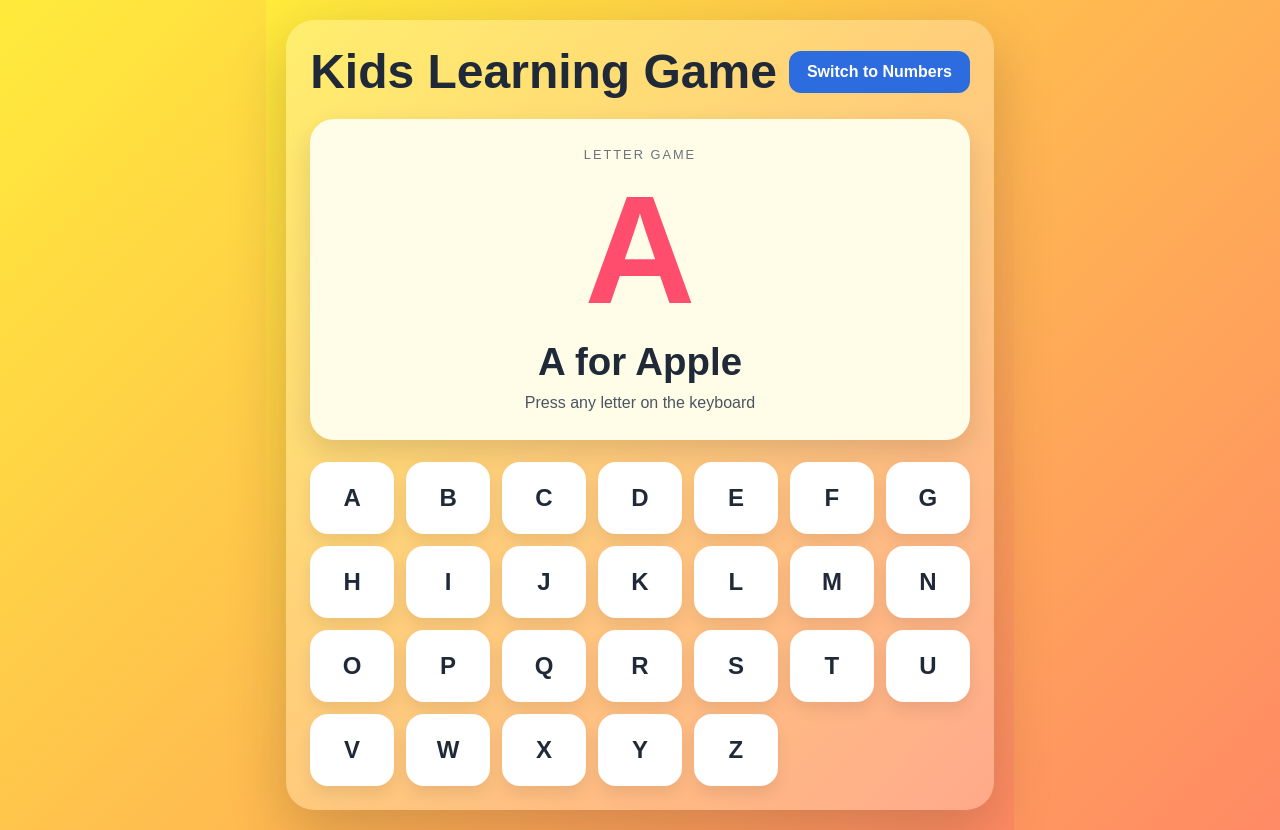
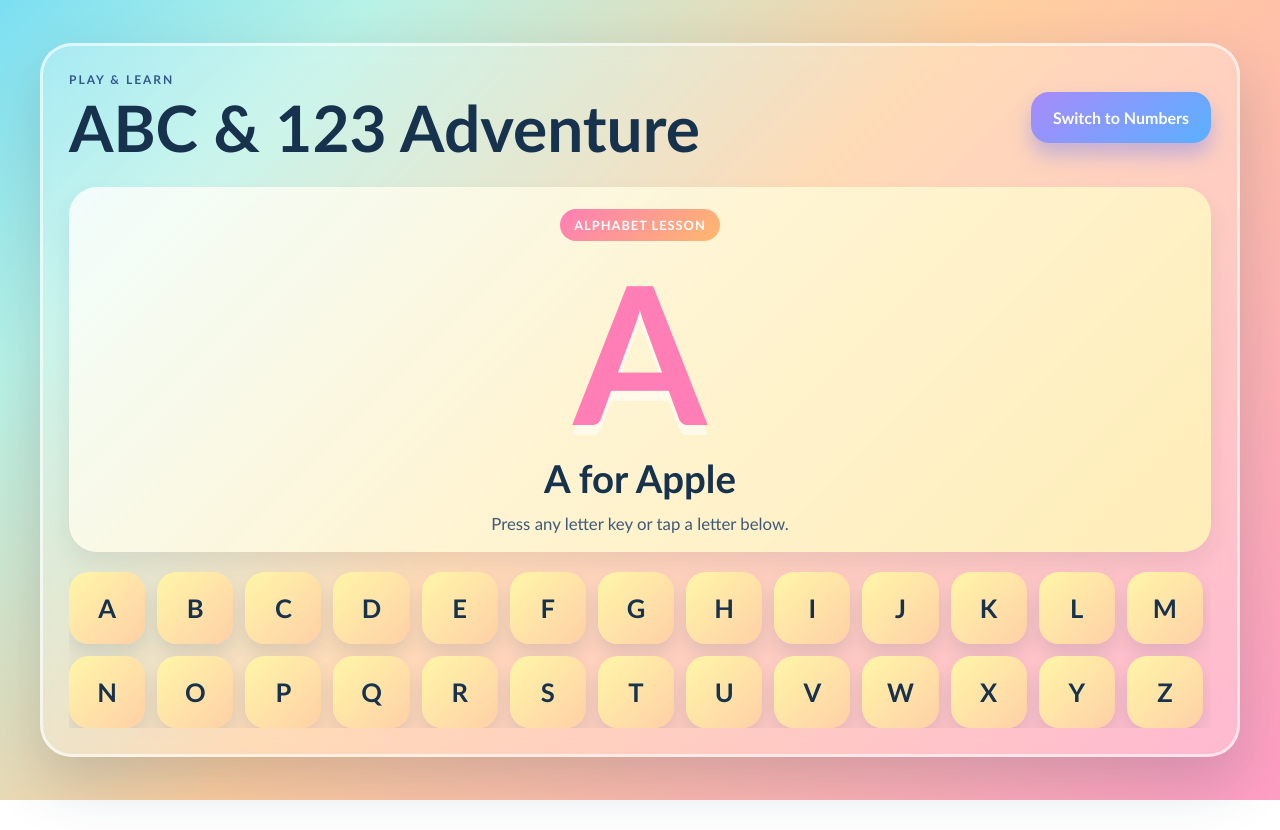
Before and after one commit to anup6191/alphabet-kids-game, a React (Vite) app: page / in a window 1280 px wide. After the commit the page ends 800 px from the top, so only its background shows below. Built offline with nearby package versions, Linux system fonts and the light colour scheme.

Commit message:
Add colorful kid-focused layout, animated alphabet/number cards, sound effects, and spoken words for interactive learning.

```diff
--- a/src/App.css
+++ b/src/App.css
@@ -1,11 +1,14 @@
 :root {
-  --bg1: #ffeb3b;
-  --bg2: #ff8a65;
-  --card: #fffde7;
-  --primary: #2d6cdf;
-  --secondary: #ff4d6d;
-  --text: #1f2937;
-  --shadow: rgba(0, 0, 0, 0.18);
+  --sky: #79d9ff;
+  --peach: #ffb86c;
+  --pink: #ff7eb6;
+  --yellow: #ffe66d;
+  --green: #7fe7a7;
+  --purple: #a78bfa;
+  --blue: #5ab0ff;
+  --text: #17324d;
+  --card: rgba(255, 255, 255, 0.7);
+  --shadow: rgba(24, 57, 83, 0.2);
 }
 
 * {
@@ -15,23 +18,19 @@
 html, body, #root {
   margin: 0;
   min-height: 100%;
-  font-family: Arial, Helvetica, sans-serif;
-  background: linear-gradient(135deg, var(--bg1), var(--bg2));
+  font-family: 'Arial Rounded MT Bold', 'Trebuchet MS', sans-serif;
+  background: linear-gradient(135deg, #7bdff2 0%, #b8f2e6 18%, #ffcf9f 48%, #ff9ec4 100%);
 }
 
 body {
   min-height: 100vh;
-  display: flex;
-  align-items: center;
-  justify-content: center;
 }
 
 button {
   font: inherit;
 }
 
-.app {
-  width: 100%;
+.app-shell {
   min-height: 100vh;
   display: flex;
   align-items: center;
@@ -40,98 +39,177 @@ button {
 }
 
 .container {
-  width: min(1100px, 100%);
+  width: min(1200px, 100%);
   background: rgba(255, 255, 255, 0.25);
-  border-radius: 28px;
-  padding: 24px;
-  box-shadow: 0 22px 60px var(--shadow);
+  backdrop-filter: blur(10px);
+  border: 3px solid rgba(255, 255, 255, 0.6);
+  border-radius: 32px;
+  padding: 26px;
+  box-shadow: 0 25px 60px var(--shadow);
 }
 
 .topbar {
   display: flex;
+  align-items: center;
   justify-content: space-between;
-  align-items: center;
-  gap: 12px;
-  margin-bottom: 20px;
+  gap: 18px;
+  margin-bottom: 24px;
+}
+
+.mini-title {
+  margin: 0 0 6px;
+  text-transform: uppercase;
+  letter-spacing: 2px;
+  font-size: 0.75rem;
+  color: #30588a;
+  font-weight: 700;
 }
 
 h1 {
   margin: 0;
-  color: #1f2937;
-  font-size: clamp(2rem, 4vw, 3rem);
+  color: var(--text);
+  font-size: clamp(2.2rem, 5vw, 4rem);
+  line-height: 1.1;
 }
 
 .mode-button {
-  background: var(--primary);
+  border: none;
+  border-radius: 18px;
+  background: linear-gradient(135deg, var(--purple), var(--blue));
   color: white;
-  border: none;
-  border-radius: 12px;
-  padding: 12px 18px;
-  font-weight: 700;
+  font-weight: 800;
+  padding: 16px 22px;
+  font-size: 1rem;
   cursor: pointer;
+  box-shadow: 0 12px 20px rgba(91, 112, 255, 0.35);
+  transition: transform 0.2s ease, box-shadow 0.2s ease;
 }
 
-.card {
-  background: var(--card);
-  border-radius: 24px;
-  padding: 28px 20px;
-  text-align: center;
-  box-shadow: 0 12px 28px rgba(0,0,0,0.12);
+.mode-button:hover {
+  transform: translateY(-2px) scale(1.02);
+  box-shadow: 0 18px 24px rgba(91, 112, 255, 0.45);
 }
 
-.label {
-  margin: 0;
-  color: #6b7280;
-  text-transform: uppercase;
-  letter-spacing: 2px;
-  font-size: 0.8rem;
+.game-panel {
+  display: flex;
+  flex-direction: column;
+  gap: 20px;
 }
 
-.big-letter {
-  font-size: clamp(5rem, 12vw, 12rem);
-  font-weight: 900;
-  color: var(--secondary);
-  line-height: 1;
-  margin: 12px 0;
+.display-card {
+  background: linear-gradient(135deg, rgba(255,255,255,0.78), rgba(255,245,180,0.85));
+  border-radius: 28px;
+  padding: 22px 20px 18px;
+  text-align: center;
+  box-shadow: 0 12px 25px rgba(20, 40, 70, 0.08);
+  animation: bounceIn 0.5s ease;
 }
 
-.word {
-  font-size: clamp(1.5rem, 3vw, 2.5rem);
-  color: var(--text);
-  font-weight: 700;
+.tag {
+  display: inline-block;
+  background: linear-gradient(135deg, var(--pink), var(--peach));
+  color: white;
+  border-radius: 999px;
+  padding: 8px 14px;
+  font-size: 0.8rem;
+  font-weight: 800;
+  letter-spacing: 1px;
+  text-transform: uppercase;
 }
 
-.hint {
-  margin-top: 10px;
-  color: #4b5563;
-  font-size: 1rem;
+.big-item {
+  font-size: clamp(5rem, 15vw, 12rem);
+  font-weight: 900;
+  line-height: 1;
+  color: var(--pink);
+  text-shadow: 0 10px 0 rgba(255, 255, 255, 0.55);
+  margin: 14px 0 8px;
+  animation: pop 0.3s ease;
 }
 
-.grid {
+.word-line {
+  font-size: clamp(1.6rem, 3vw, 2.8rem);
+  font-weight: 800;
+  color: var(--text);
+}
+
+.helper-text {
+  margin: 12px 0 0;
+  color: #3d5879;
+  font-size: 1.05rem;
+}
+
+.tile-grid {
   display: grid;
   grid-template-columns: repeat(auto-fit, minmax(72px, 1fr));
   gap: 12px;
-  margin-top: 22px;
+  max-height: 520px;
+  overflow-y: auto;
+  padding-right: 8px;
+}
+
+.tile-grid::-webkit-scrollbar {
+  width: 8px;
+}
+
+.tile-grid::-webkit-scrollbar-thumb {
+  background: rgba(120, 165, 255, 0.6);
+  border-radius: 15px;
 }
 
 .tile {
   border: none;
+  border-radius: 20px;
   min-height: 72px;
-  border-radius: 18px;
-  background: white;
+  font-size: clamp(1.3rem, 2vw, 2rem);
+  font-weight: 900;
   color: var(--text);
-  font-size: 1.5rem;
-  font-weight: 800;
   cursor: pointer;
-  transition: transform 0.2s ease, box-shadow 0.2s ease;
-  box-shadow: 0 8px 16px rgba(0,0,0,0.08);
+  box-shadow: 0 10px 18px rgba(19, 57, 92, 0.12);
+  transition: transform 0.15s ease, box-shadow 0.15s ease, filter 0.15s ease;
+  animation: floatIn 0.35s ease;
 }
 
 .tile:hover {
-  transform: translateY(-3px);
-  box-shadow: 0 12px 25px rgba(0,0,0,0.18);
+  transform: translateY(-4px) scale(1.03);
+  filter: brightness(1.05);
 }
 
-.tile.number {
-  background: #e0f2fe;
+.letter-tile {
+  background: linear-gradient(135deg, #fff6a7, #ffd0a7);
 }
+
+.number-tile {
+  background: linear-gradient(135deg, #d9f99d, #b9fbc0);
+}
+
+@keyframes pop {
+  0% { transform: scale(0.7); opacity: 0.4; }
+  100% { transform: scale(1); opacity: 1; }
+}
+
+@keyframes floatIn {
+  0% { transform: translateY(12px); opacity: 0; }
+  100% { transform: translateY(0); opacity: 1; }
+}
+
+@keyframes bounceIn {
+  0% { transform: scale(0.9); opacity: 0.5; }
+  60% { transform: scale(1.03); opacity: 1; }
+  100% { transform: scale(1); }
+}
+
+@media (max-width: 700px) {
+  .container {
+    padding: 18px;
+  }
+
+  .topbar {
+    flex-direction: column;
+    align-items: flex-start;
+  }
+
+  .mode-button {
+    width: 100%;
+  }
+}
--- a/src/App.jsx
+++ b/src/App.jsx
@@ -1,4 +1,4 @@
-import { useMemo, useState, useEffect } from 'react'
+import { useEffect, useMemo, useState } from 'react'
 
 const letterMap = {
   a: 'Apple',
@@ -39,7 +39,41 @@ const numberWords = {
   7: 'Seven',
   8: 'Eight',
   9: 'Nine',
-  10: 'Ten'
+  10: 'Ten',
+  11: 'Eleven',
+  12: 'Twelve',
+  13: 'Thirteen',
+  14: 'Fourteen',
+  15: 'Fifteen',
+  16: 'Sixteen',
+  17: 'Seventeen',
+  18: 'Eighteen',
+  19: 'Nineteen',
+  20: 'Twenty'
+}
+
+const allLetters = Object.keys(letterMap).map((key) => key.toUpperCase())
+const allNumbers = Array.from({ length: 100 }, (_, i) => i + 1)
+
+function playTone(frequency = 440, duration = 0.24, volume = 0.04) {
+  const AudioCtx = window.AudioContext || window.webkitAudioContext
+  if (!AudioCtx) return
+
+  const context = new AudioCtx()
+  const oscillator = context.createOscillator()
+  const gainNode = context.createGain()
+
+  oscillator.type = 'triangle'
+  oscillator.frequency.value = frequency
+
+  gainNode.gain.value = volume
+  oscillator.connect(gainNode)
+  gainNode.connect(context.destination)
+
+  oscillator.start()
+  oscillator.stop(context.currentTime + duration)
+
+  oscillator.onended = () => context.close()
 }
 
 function speakText(text) {
@@ -50,6 +84,7 @@ function speakText(text) {
   utterance.lang = 'en-US'
   utterance.rate = 0.9
   utterance.pitch = 1.2
+  utterance.volume = 1
   window.speechSynthesis.speak(utterance)
 }
 
@@ -58,12 +93,21 @@ function App() {
   const [currentKey, setCurrentKey] = useState('A')
   const [currentWord, setCurrentWord] = useState('Apple')
 
-  const letters = useMemo(
-    () => Object.keys(letterMap).map((key) => key.toUpperCase()),
-    []
-  )
+  const letters = useMemo(() => allLetters, [])
+  const numbers = useMemo(() => allNumbers, [])
 
-  const numbers = useMemo(() => Array.from({ length: 100 }, (_, i) => i + 1), [])
+  const triggerSoundAndSpeech = (label, word, type) => {
+    setCurrentKey(label)
+    setCurrentWord(word)
+
+    if (type === 'letter') {
+      speakText(`${label} for ${word}`)
+      playTone(520 + label.charCodeAt(0) * 2, 0.24, 0.045)
+    } else {
+      speakText(`${label} ${word}`)
+      playTone(240 + Number(label) * 12, 0.28, 0.05)
+    }
+  }
 
   useEffect(() => {
     const handleKeyDown = (event) => {
@@ -72,17 +116,13 @@ function App() {
       if (mode === 'letters' && /^[a-z]$/.test(key)) {
         const letter = key.toUpperCase()
         const word = letterMap[key]
-        setCurrentKey(letter)
-        setCurrentWord(word)
-        speakText(`${letter} for ${word}`)
+        triggerSoundAndSpeech(letter, word, 'letter')
       }
 
       if (mode === 'numbers' && /^[0-9]$/.test(key)) {
         const value = Number(key)
         const word = numberWords[value] || String(value)
-        setCurrentKey(String(value))
-        setCurrentWord(word)
-        speakText(String(value))
+        triggerSoundAndSpeech(String(value), word, 'number')
       }
 
       if (event.key === ' ') {
@@ -98,57 +138,69 @@ function App() {
   const handleLetterPress = (letter) => {
     const key = letter.toLowerCase()
     const word = letterMap[key]
-    setCurrentKey(letter)
-    setCurrentWord(word)
-    speakText(`${letter} for ${word}`)
+    triggerSoundAndSpeech(letter, word, 'letter')
   }
 
   const handleNumberPress = (num) => {
     const word = numberWords[num] || String(num)
-    setCurrentKey(String(num))
-    setCurrentWord(word)
-    speakText(String(num))
+    triggerSoundAndSpeech(String(num), word, 'number')
   }
 
   return (
-    <div className="app">
+    <div className="app-shell">
       <div className="container">
         <header className="topbar">
-          <h1>Kids Learning Game</h1>
+          <div>
+            <p className="mini-title">Play & Learn</p>
+            <h1>ABC & 123 Adventure</h1>
+          </div>
+
           <button
             className="mode-button"
             onClick={() => setMode((prev) => (prev === 'letters' ? 'numbers' : 'letters'))}
           >
-            Switch to {mode === 'letters' ? 'Numbers' : 'Letters'}
+            {mode === 'letters' ? 'Switch to Numbers' : 'Switch to Letters'}
           </button>
         </header>
 
-        <div className="card">
-          <p className="label">{mode === 'letters' ? 'Letter Game' : 'Number Game'}</p>
-          <div className="big-letter">{currentKey}</div>
-          <div className="word">
-            {mode === 'letters' ? `${currentKey} for ${currentWord}` : `${currentKey} = ${currentWord}`}
+        <main className="game-panel">
+          <section className="display-card">
+            <span className="tag">{mode === 'letters' ? 'Alphabet lesson' : 'Number lesson'}</span>
+            <div className="big-item">{currentKey}</div>
+            <div className="word-line">
+              {mode === 'letters' ? `${currentKey} for ${currentWord}` : `${currentKey} means ${currentWord}`}
             </div>
-          <div className="hint">
-            {mode === 'letters' ? 'Press any letter on the keyboard' : 'Press a number key from 1 to 9'}
-          </div>
-        </div>
+            <p className="helper-text">
+              {mode === 'letters'
+                ? 'Press any letter key or tap a letter below.'
+                : 'Press a number key or tap a number below.'}
+            </p>
+          </section>
 
-        <div className="grid">
+          <section className="tile-grid">
             {mode === 'letters' &&
               letters.map((letter) => (
-              <button key={letter} className="tile" onClick={() => handleLetterPress(letter)}>
+                <button
+                  key={letter}
+                  className="tile letter-tile"
+                  onClick={() => handleLetterPress(letter)}
+                >
                   {letter}
                 </button>
               ))}
 
             {mode === 'numbers' &&
-            numbers.slice(0, 50).map((num) => (
-              <button key={num} className="tile number" onClick={() => handleNumberPress(num)}>
+              numbers.map((num) => (
+                <button
+                  key={num}
+                  className="tile number-tile"
+                  onClick={() => handleNumberPress(num)}
+                >
                   {num}
                 </button>
               ))}
-        </div>
+          </section>
+        </main>
       </div>
     </div>
   )
```
Lines whose indentation alone changed are shown as unchanged.
